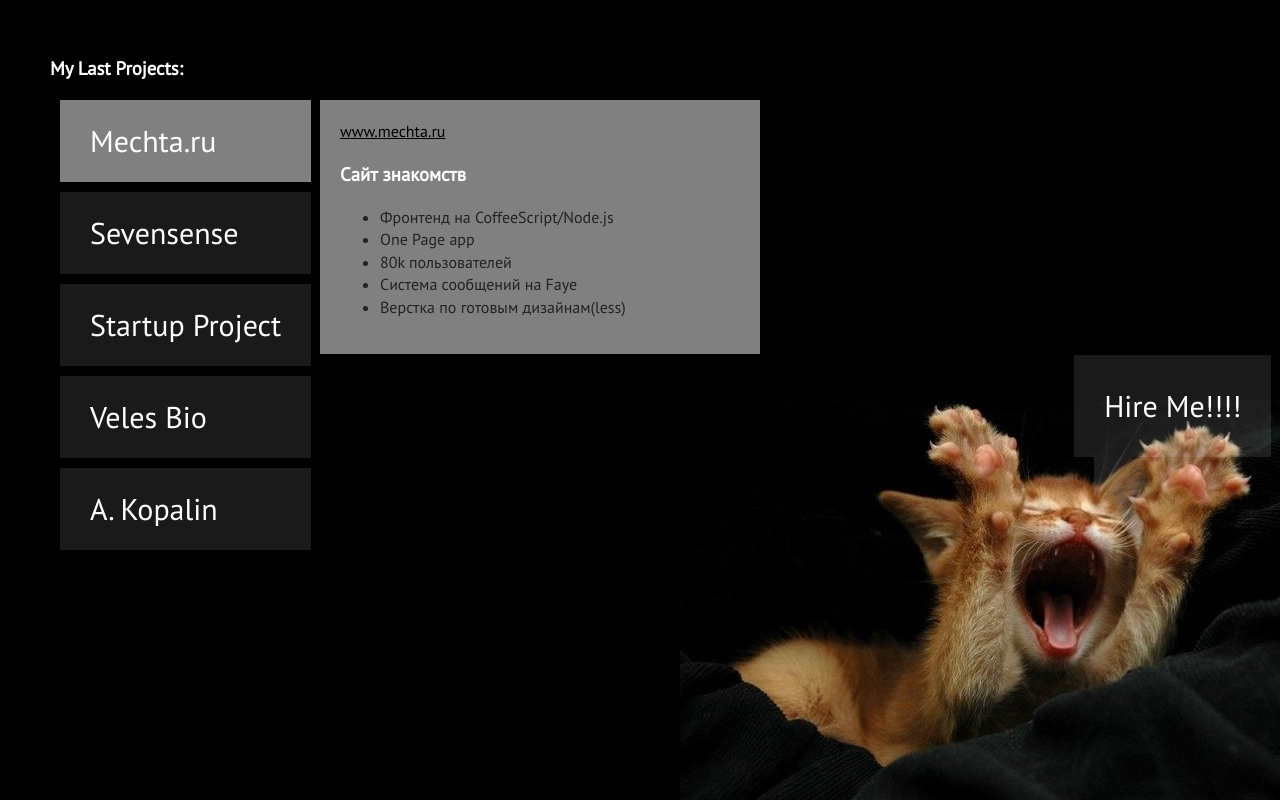
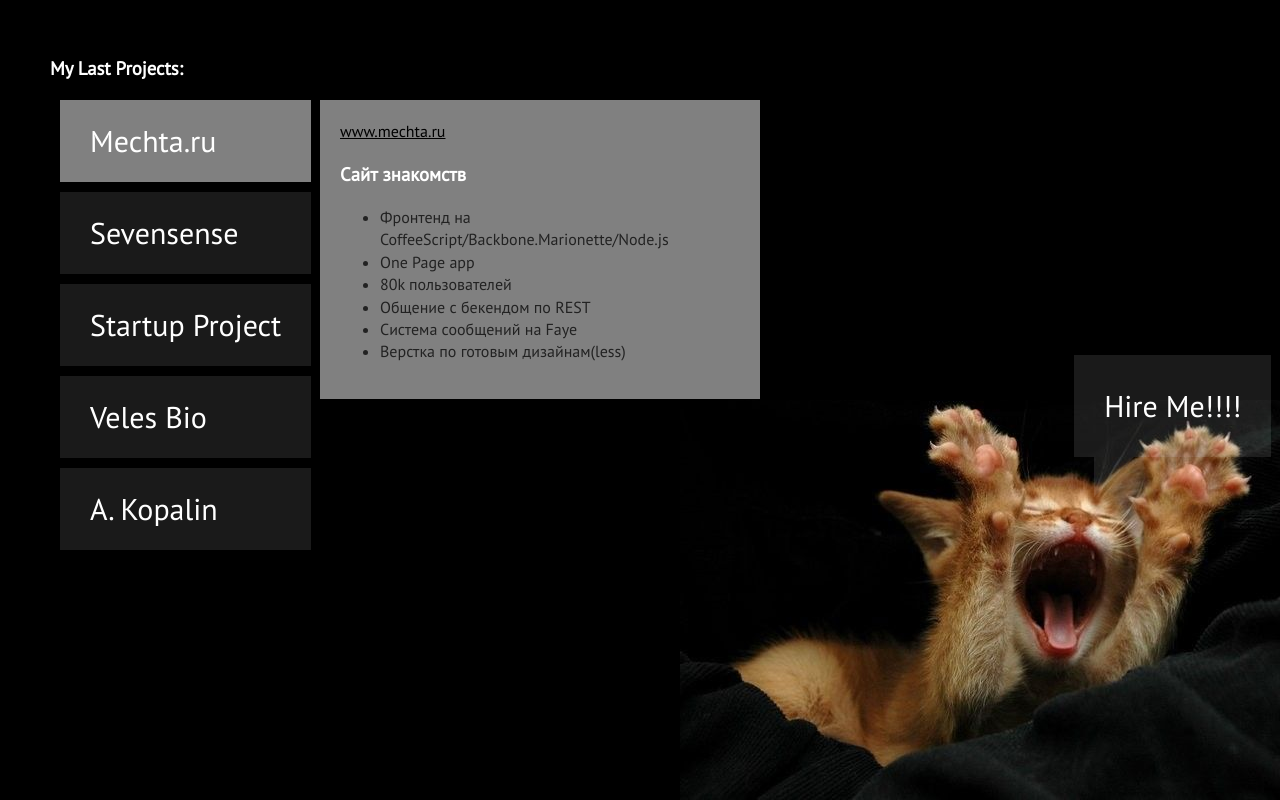
Before and after one commit to vogrelord/vogre-portfolio, a plain HTML site: page index.html in a window 1280 px wide. Both pictures are taken after a click on the link "Mechta.ru". Drawn offline with Linux system fonts and the light colour scheme.

Commit message:
added pages

```diff
--- a/index.html
+++ b/index.html
@@ -55,9 +55,10 @@
                 Сайт знакомств
             </h3>
             <ul>
-                <li>Фронтенд на CoffeeScript/Node.js</li>
+                <li>Фронтенд на CoffeeScript/Backbone.Marionette/Node.js</li>
                 <li>One Page app</li>
                 <li>80k пользователей</li>
+                <li>Общение с бекендом по REST</li>
                 <li>Система сообщений на Faye</li>
                 <li>Верстка по готовым дизайнам(less)</li>
             </ul>
```
